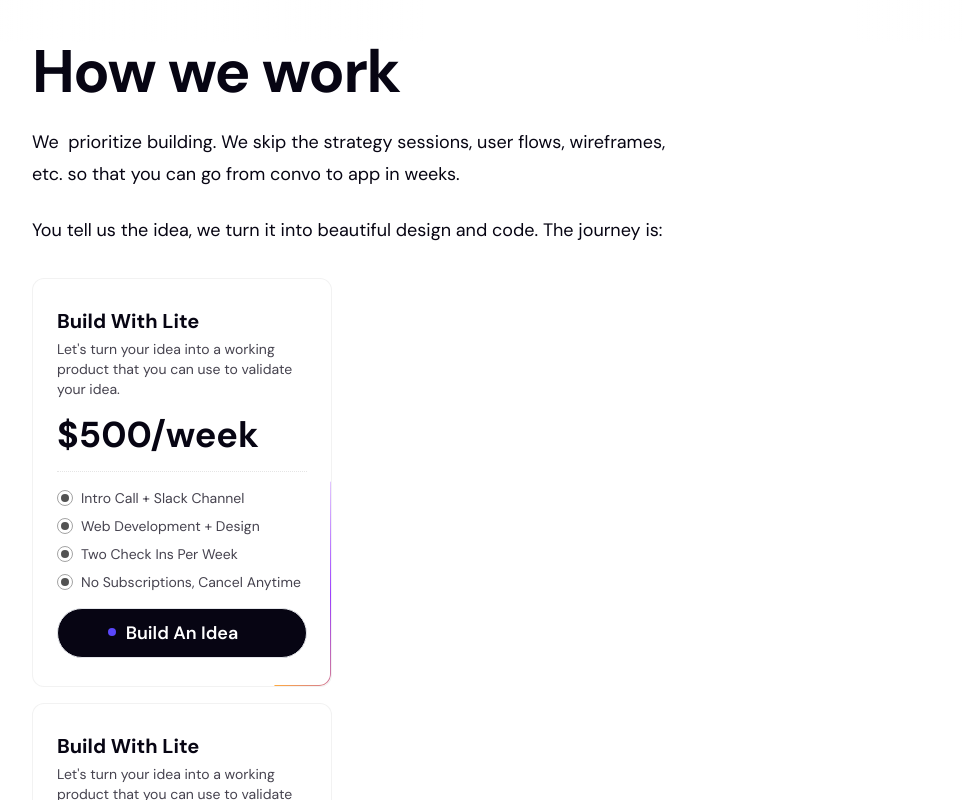
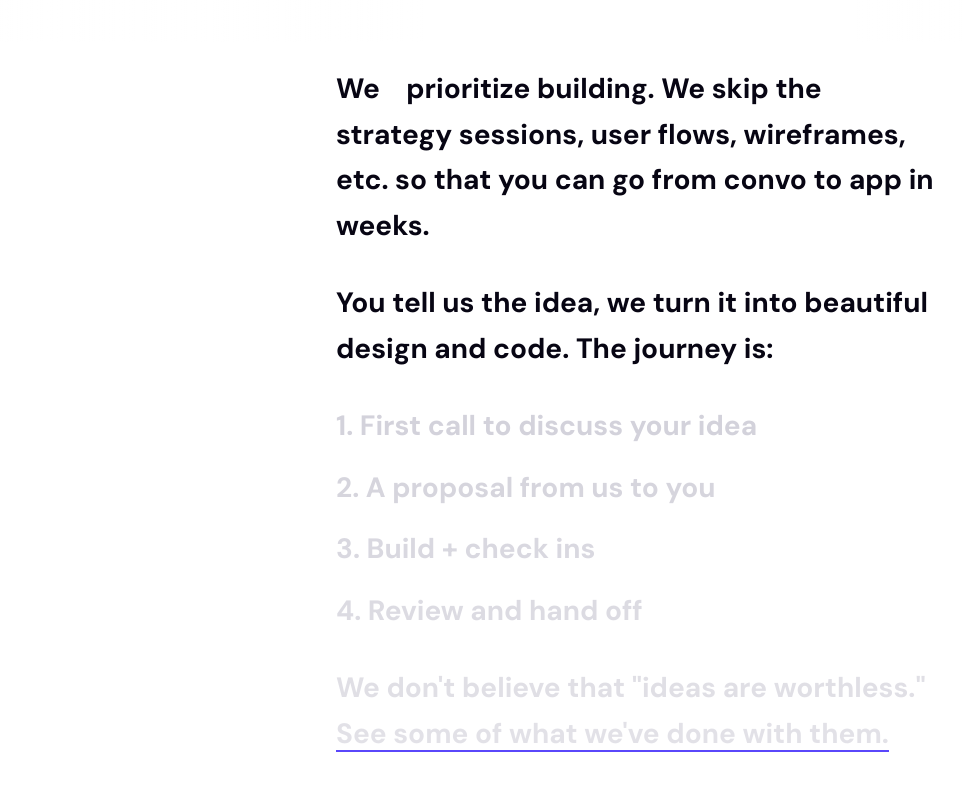
Before and after one commit to stevenwilliamswork/LiteStudio, a Svelte app: page / in a window 1280 px wide. Shown: the part 940-1740 px from the top of the page, without its empty margins (0-963 px from the left). Built offline with nearby package versions, Linux system fonts and the light colour scheme.

Commit message:
Add DelayWrapper for staggered content loading

```diff
--- a/src/App.svelte
+++ b/src/App.svelte
@@ -5,6 +5,7 @@
   import TextSection from './components/TextSection.svelte';
   import Footer from './components/Footer.svelte';
   import Work from './components/Work.svelte';
+  import DelayWrapper from './lib/components/DelayWrapper.svelte';
 
   export let url = "";
 </script>
@@ -15,8 +16,10 @@
     <div class="min-h-screen bg-white">
       <Hero />
       <MarqueeSection />
-      <TextSection />
-      <Footer />
+      <DelayWrapper>
+        <TextSection />
+        <Footer />
+      </DelayWrapper>
     </div>
   </Route>
 </Router>
--- a/src/components/TextSection.svelte
+++ b/src/components/TextSection.svelte
@@ -6,20 +6,19 @@
   import { AnimatedTooltip } from '$lib/components/ui/AnimatedTooltip';
 
   let linkElement: HTMLAnchorElement;
-  let contentLoaded = false;
 
   const teamMembers = [
     {
       id: 1,
       name: "Richie",
       designation: "Software Engineer",
-      image: "/richie.jpg"
+      image: "/richie.jpg"  // Replace with actual image path
     },
     {
       id: 2,
       name: "Steve",
       designation: "Product Engineer",
-      image: "/steve.jpg"
+      image: "/steve.jpg"  // Replace with actual image path
     }
   ];
 
@@ -29,51 +28,62 @@
   const steps = [
     "First call to discuss your idea",
     "A proposal from us to you",
-    "We start building",
-    "Weekly updates and feedback",
-    "Launch"
+    "Build + check ins",
+    "Review and hand off"
   ];
+  const paragraph4 = "We don't believe that \"ideas are worthless.\" See some of what we've done with them.";
+
+  function handleScroll() {
+    if (!linkElement) return;
+
+    const rect = linkElement.getBoundingClientRect();
+    const scrollProgress = (window.innerHeight - rect.top) / (window.innerHeight * 0.4);
+
+    if (scrollProgress > 0.5) {
+      linkElement.classList.add('reveal');
+    } else {
+      linkElement.classList.remove('reveal');
+    }
+  }
 
   onMount(() => {
-    setTimeout(() => {
-      contentLoaded = true;
-    }, 100);
+    window.addEventListener('scroll', handleScroll);
+    handleScroll(); // Initial check
+
+    return () => window.removeEventListener('scroll', handleScroll);
   });
 </script>
 
-<section class="relative">
-  <div class="mx-auto max-w-7xl px-6 lg:px-8">
-    <div class="mx-auto max-w-2xl lg:mx-0">
-      <h2 class="text-4xl font-bold tracking-tight text-gray-900 sm:text-6xl">
-        <TextReveal text="How we work" />
-      </h2>
-      <div class="mt-6 text-lg leading-8 text-gray-600">
-        <p>
-          <TextReveal text={paragraph1Start} /><TextReveal text={paragraph1End} />
-        </p>
-        <p class="mt-6">
-          <TextReveal text={paragraph2} />
-        </p>
-        <ul class="mt-8 space-y-4 text-gray-600">
-          {#each steps as step}
-            <li class="flex gap-x-3">
-              <BlurReveal>
-                <CardProduct>
-                  {step}
-                </CardProduct>
-              </BlurReveal>
-            </li>
-          {/each}
-        </ul>
+<section class="py-6 bg-white">
+  <div class="container mx-auto max-w-[640px] px-4">
+    <div class="space-y-8 text-[28px] leading-relaxed font-bold">
+      <p>
+        <TextReveal text={paragraph1Start} />
+        <span class="inline-flex items-center mt-[5px]">
+          <AnimatedTooltip items={teamMembers} />
+        </span>
+        <TextReveal text={paragraph1End} />
+      </p>
+      <p><TextReveal text={paragraph2} /></p>
+      <div class="space-y-4">
+        {#each steps as step, i}
+          <p><TextReveal text={`${i + 1}. ${step}`} /></p>
+        {/each}
       </div>
+      <p>
+        <a
+          href="/work"
+          class="relative hover:text-primary transition-colors after:absolute after:bottom-0 after:left-0 after:h-[2px] after:w-full after:origin-bottom-right after:scale-x-0 after:bg-primary after:transition-transform after:duration-300 [&.reveal]:after:origin-bottom-left [&.reveal]:after:scale-x-100"
+          bind:this={linkElement}
+        >
+          <TextReveal text={paragraph4} />
+        </a>
+      </p>
     </div>
-
-    {#if contentLoaded}
-      <div class="mx-auto mt-10 max-w-2xl lg:mx-0 lg:max-w-none">
-        <div class="grid grid-cols-1 gap-x-8 gap-y-6 text-base font-semibold leading-7 text-gray-900 sm:grid-cols-2 md:flex lg:gap-x-10">
-          <AnimatedTooltip {teamMembers} />
-        </div>
-      </div>
-    {/if}
+    <div class="mt-16 flex justify-center">
+      <BlurReveal>
+        <CardProduct />
+      </BlurReveal>
+    </div>
   </div>
 </section>
--- /dev/null
+++ b/src/lib/components/DelayWrapper.svelte
@@ -0,0 +1,18 @@
+<script lang="ts">
+  import { onMount } from 'svelte';
+
+  export let delay = 400;
+  let visible = false;
+
+  onMount(() => {
+    setTimeout(() => {
+      visible = true;
+    }, delay);
+  });
+</script>
+
+{#if visible}
+  <div class="transition-opacity duration-300 opacity-0 {visible ? '!opacity-100' : ''}">
+    <slot />
+  </div>
+{/if}
--- a/src/lib/components/ui/AnimatedTooltip/AnimatedTooltip.svelte
+++ b/src/lib/components/ui/AnimatedTooltip/AnimatedTooltip.svelte
@@ -1,6 +1,5 @@
 <script lang="ts">
 	import { Motion, useTransform, AnimatePresence, useMotionValue, useSpring } from 'svelte-motion';
-	import { onMount } from 'svelte';
 
 	export let items: {
 		id: number;
@@ -9,7 +8,6 @@
 		image: string;
 	}[];
 
-	let mounted = false;
 	let hoveredIndex: number | null = null;
 	const springConfig = { stiffness: 100, damping: 5 };
 	const x = useMotionValue(0);
@@ -19,18 +17,8 @@
 		const halfWidth = (event.target as HTMLElement)?.offsetWidth / 2;
 		x.set(event.offsetX - halfWidth);
 	};
-
-	onMount(() => {
-		mounted = true;
-	});
 </script>
 
-{#if mounted}
-	<Motion
-		initial={{ opacity: 0, y: 10 }}
-		animate={{ opacity: 1, y: 0 }}
-		transition={{ duration: 0.3, delay: 0.2 }}
-	>
 <div class="group flex flex-row translate-y-[14px]">
 	{#each items as item, idx (item.name)}
 		<div
@@ -91,5 +79,3 @@
 		</div>
 	{/each}
 </div>
-	</Motion>
-{/if}
```
Lines whose indentation alone changed are shown as unchanged.
